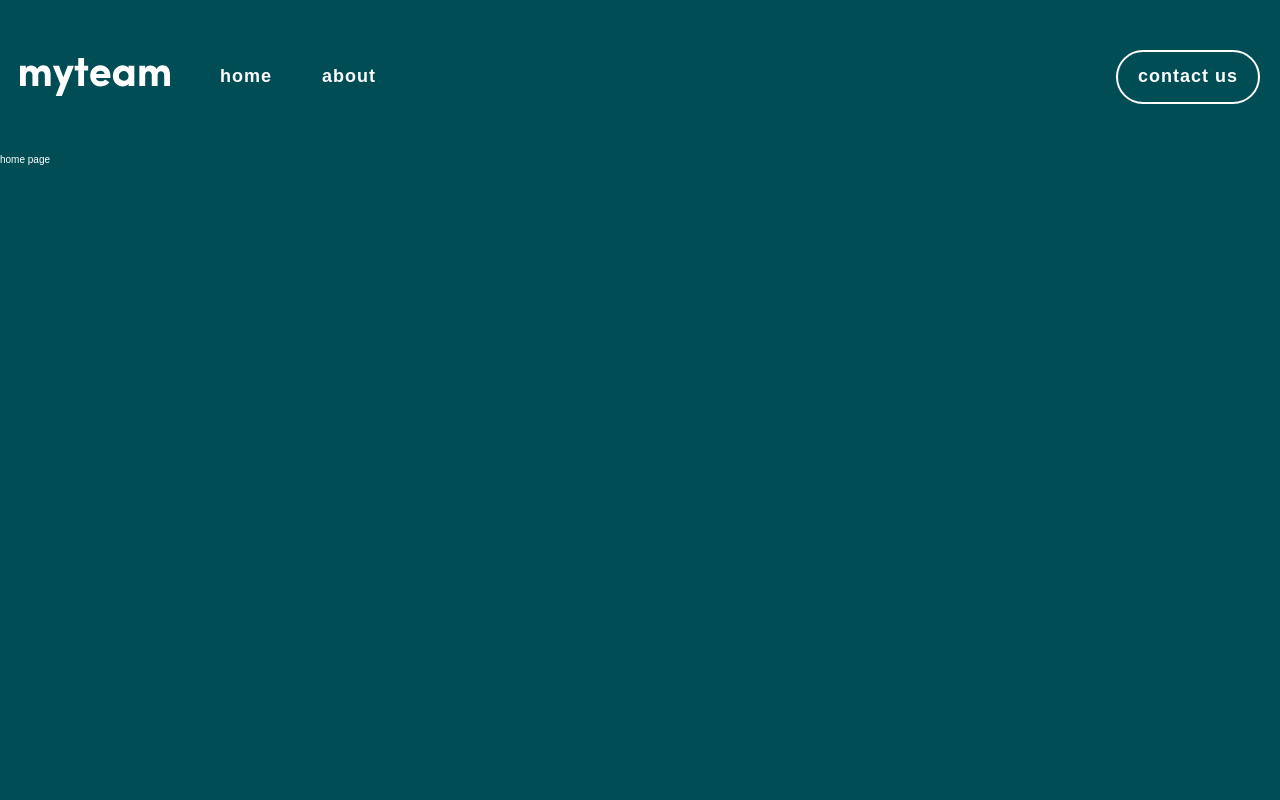
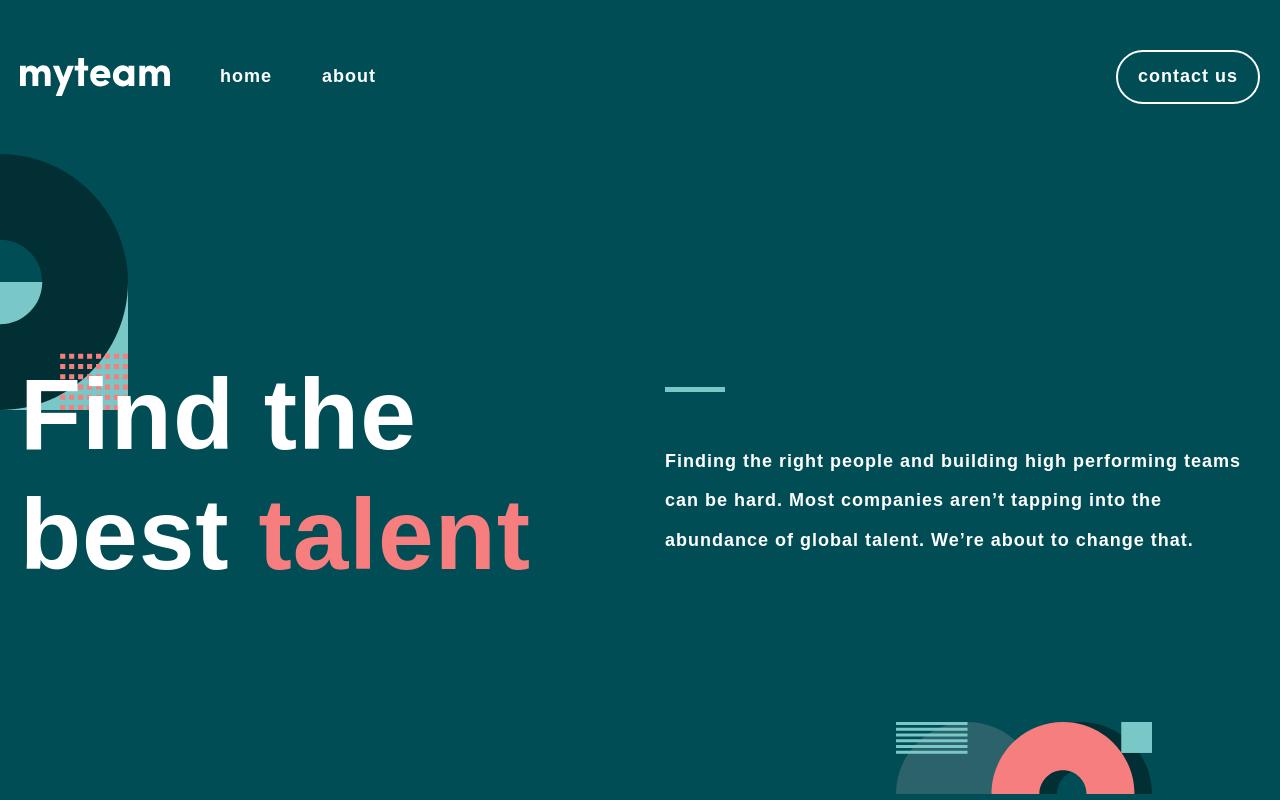
Before and after one commit to habibdev96/FEM-myteam-multipage-website, a React (Create React App) app: page / in a window 1280 px wide. Built offline with nearby package versions, Linux system fonts and the light colour scheme.

Commit message:
created home hero

```diff
--- a/src/abstracts/Mixins.js
+++ b/src/abstracts/Mixins.js
@@ -2,6 +2,13 @@ import { css } from 'styled-components';
 
 const flexAlign = css`
   display: flex;
+  align-items: center;
+  gap: var(--gap);
+`;
+
+const twoCol = css`
+  display: grid;
+  grid-template-columns: repeat(2, 1fr);
   align-items: center;
   gap: var(--gap);
 `;
@@ -47,6 +54,7 @@ const maxWidthLg = css`
 
 export {
   flexAlign,
+  twoCol,
   headingStyles,
   textStyles,
   sectionSpacingSm,
--- /dev/null
+++ b/src/components/home/HomeHero.js
@@ -0,0 +1,67 @@
+import styled from 'styled-components';
+import { HeroHeading } from '../styledElements/Headings';
+import Paragraph from '../styledElements/Paragraphs';
+import StyledUnderline from '../styledElements/Underline';
+import { maxWidthLg, twoCol, sectionSpacingLg } from '../../abstracts/Mixins';
+import heroPatternOne from '../../assets/bg-pattern-home-1.svg';
+import heroPatternTwo from '../../assets/bg-pattern-home-2.svg';
+
+const StyledHeader = styled.header`
+  position: relative;
+  overflow: hidden;
+
+  .bg-pattern {
+    position: absolute;
+
+    &--one {
+      width: 20%;
+      top: 0;
+      left: -10%;
+      z-index: 5;
+    }
+
+    &--two {
+      width: 20%;
+      right: 10%;
+      bottom: 0;
+    }
+  }
+`;
+
+const Container = styled.div`
+  ${maxWidthLg}
+  ${sectionSpacingLg}
+  ${twoCol}
+  position: relative;
+  z-index: 10;
+
+  .info {
+    display: flex;
+    flex-direction: column;
+    gap: var(--gap);
+  }
+`;
+
+const HomeHero = () => {
+  return (
+    <StyledHeader>
+      <img src={heroPatternOne} alt='' className='bg-pattern bg-pattern--one' />
+      <Container>
+        <HeroHeading>
+          Find the best <span>talent</span>
+        </HeroHeading>
+        <div className='info'>
+          <StyledUnderline raptureBlue />
+          <Paragraph lg>
+            Finding the right people and building high performing teams can be
+            hard. Most companies aren’t tapping into the abundance of global
+            talent. We’re about to change that.
+          </Paragraph>
+        </div>
+      </Container>
+      <img src={heroPatternTwo} alt='' className='bg-pattern bg-pattern--two' />
+    </StyledHeader>
+  );
+};
+
+export default HomeHero;
--- a/src/components/shared/Navbar.js
+++ b/src/components/shared/Navbar.js
@@ -42,7 +42,9 @@ const Navbar = () => {
             </li>
           </ul>
         </div>
-        <Button primary={+true}>contact us</Button>
+        <Button to='/Contact' primary={+true}>
+          contact us
+        </Button>
       </Container>
     </nav>
   );
--- /dev/null
+++ b/src/components/styledElements/Headings.js
@@ -0,0 +1,13 @@
+import styled from 'styled-components';
+import { headingStyles } from '../../abstracts/Mixins';
+
+export const HeroHeading = styled.h1`
+  ${headingStyles}
+  font-size: 10rem;
+  color: var(--white);
+  width: 90%;
+
+  span {
+    color: var(--lightCoral);
+  }
+`;
--- /dev/null
+++ b/src/components/styledElements/Paragraphs.js
@@ -0,0 +1,11 @@
+import styled from 'styled-components';
+import { textStyles } from '../../abstracts/Mixins';
+
+const Paragraph = styled.p`
+  ${textStyles}
+  color: var(--white);
+
+  ${({ lg }) => lg && `font-size: 1.8rem`}
+`;
+
+export default Paragraph;
--- /dev/null
+++ b/src/components/styledElements/Underline.js
@@ -0,0 +1,10 @@
+import styled from 'styled-components';
+
+const StyledUnderline = styled.div`
+  height: 0.5rem;
+  width: 10%;
+
+  ${({ raptureBlue }) => raptureBlue && `background-color: var(--raptureBlue)`}
+`;
+
+export default StyledUnderline;
--- a/src/pages/Home.js
+++ b/src/pages/Home.js
@@ -1,5 +1,11 @@
+import HomeHero from '../components/home/HomeHero';
+
 const Home = () => {
-  return <div>home page</div>;
+  return (
+    <>
+      <HomeHero />
+    </>
+  );
 };
 
 export default Home;
```
